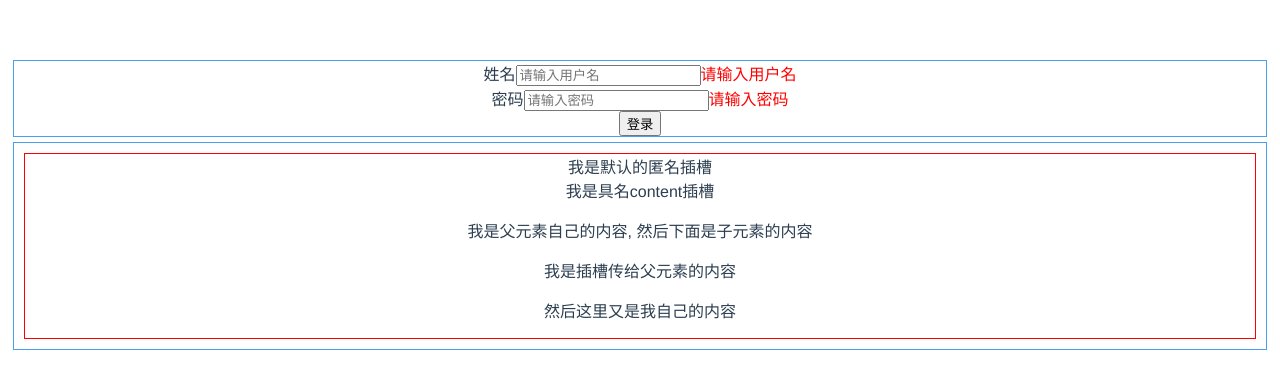
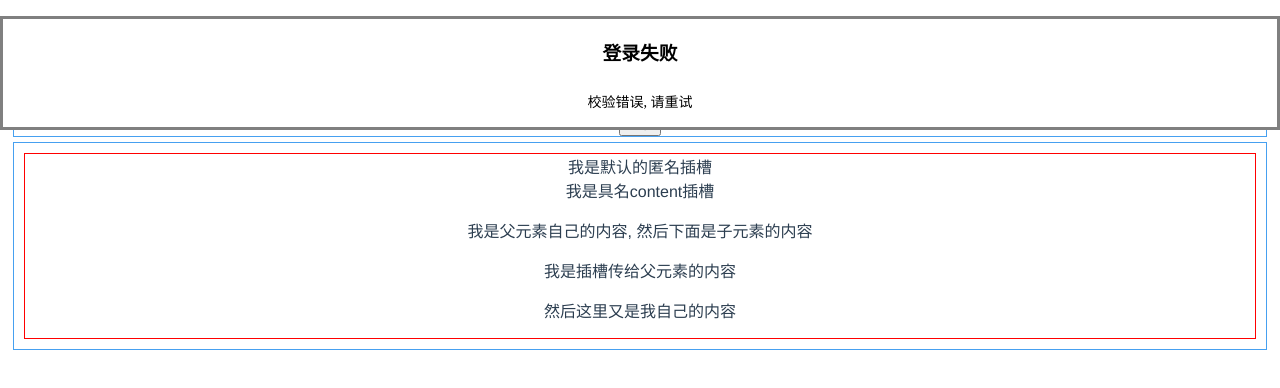
Before and after one commit to warryy/vue, a Vue app in the folder myvue/vue-cli/demo/: page / in a window 1280 px wide. Both pictures are taken after a click on the button "登录". Shown: the top 388 px of the page. Built offline with nearby package versions, Linux system fonts and the light colour scheme.

Commit message:
弹窗类组件的实现

```diff
--- /dev/null
+++ b/myvue/vue-cli/demo/src/components/Notice.vue
@@ -0,0 +1,65 @@
+<template>
+  <div class="box" v-if="isShow">
+    <h3>{{title}}</h3>
+    <p class="box-content">{{message}}</p>
+  </div>
+</template>
+
+<script>
+export default {
+  props: {
+    title: {
+      type: String,
+      default: "提示"
+    },
+    message: {
+      type: String,
+      default: ""
+    },
+    duration: {
+      type: Number,
+      default: 1000
+    }
+  },
+  // 这个必须是函数, 否则报错如下
+  // `data` property in component must be a function
+  data() {
+    return {
+      isShow: false
+    };
+  },
+  methods: {
+    show() {
+      this.isShow = true;
+      setTimeout(this.hide, this.duration);
+    },
+    hide() {
+      this.isShow = false;
+      this.remove();
+    }
+  }
+};
+</script>
+
+<style scoped>
+.box {
+  position: fixed;
+  width: 100%;
+  top: 16px;
+  left: 0;
+  text-align: center;
+  pointer-events: none;
+  background-color: #fff;
+  border: grey 3px solid;
+  box-sizing: border-box;
+}
+.box-content {
+  width: 200px;
+  margin: 10px auto;
+  font-size: 14px;
+  padding: 8px 16px;
+  background: #fff;
+  border-radius: 3px;
+  margin-bottom: 8px;
+}
+</style>
--- a/myvue/vue-cli/demo/src/components/comp/Index.vue
+++ b/myvue/vue-cli/demo/src/components/comp/Index.vue
@@ -19,6 +19,7 @@
 import YForm from "./YForm.vue";
 import YFormItem from "./YFormItem.vue";
 import YInput from "./YInput.vue";
+import Notice from "../Notice"
 
 export default {
   components: {
@@ -43,7 +44,11 @@
     login() {
       this.$refs.loginForm.validate(isValid => {
         if (!isValid) {
-          console.log('校验失败')
+          this.$create(Notice, {
+            title: '登录失败',
+            message: '校验错误, 请重试',
+            duration: 3000
+          }).show();
         } else {
           console.log('校验成功, 登录')
         }
--- a/myvue/vue-cli/demo/src/main.js
+++ b/myvue/vue-cli/demo/src/main.js
@@ -1,8 +1,16 @@
 import Vue from 'vue'
 import App from './App.vue'
 
+import create from '@/util/create.js'
+
 Vue.config.productionTip = false
 
-new Vue({
-  render: h => h(App),
-}).$mount('#app')
+Vue.prototype.$create = create;
+
+window.rres;
+
+window.yy = new Vue({
+  render: h => window.rres = h(App),
+});
+
+window.yy.$mount('#app')
--- /dev/null
+++ b/myvue/vue-cli/demo/src/util/create.js
@@ -0,0 +1,25 @@
+import Vue from 'vue';
+
+/**
+ * 在 body 上面挂载一个组件
+ * @param {Object} Component vue 组件的配置文件
+ * @param {Object} props vue 组件所需参数
+ */
+export default function create(Component, props) {
+    var vm = new Vue({
+        render: h => h(Component, { props })
+    }).$mount();
+
+    var dom = vm.$el;
+    // 将真实 dom append 给 body
+    document.body.appendChild(dom);
+
+    // 从 vue 实例中获取 vue 组件实例
+    var _comp = vm.$children[0];
+    _comp.remove = function remove() {
+        document.body.removeChild(dom);
+        _comp.$destroy();
+    }
+
+    return _comp;
+}
```
Also changed, not shown: myvue/vue-cli/demo/.eslintrc.js.
